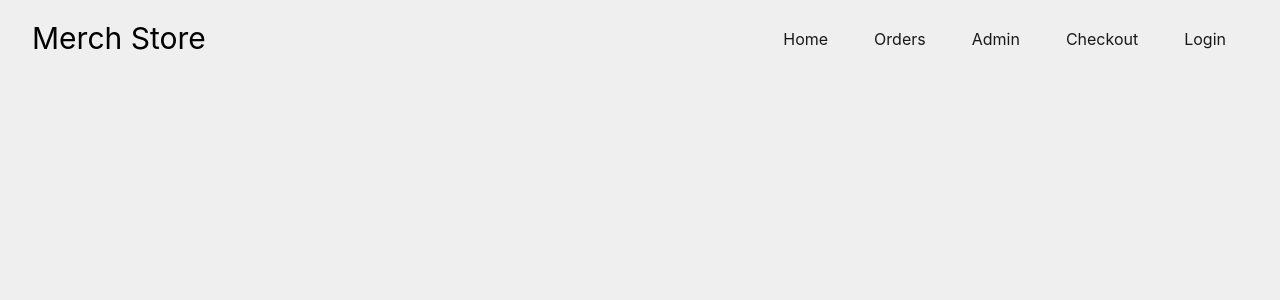
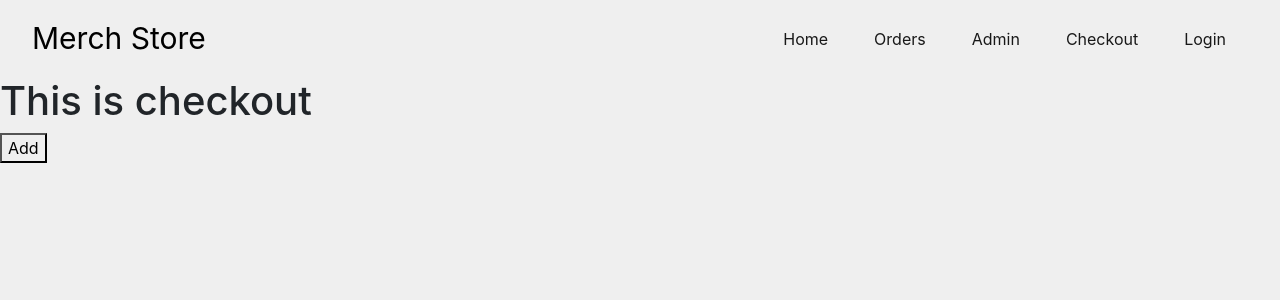
Before and after one commit to RudroMajumder/MerchStoreClient, a React (Create React App) app: page /checkout/1 in a window 1280 px wide. Shown: the top 300 px of the page. Built offline with nearby package versions, Linux system fonts and the light colour scheme; no server answers.

Commit message:
checkout half done

```diff
--- a/src/App.js
+++ b/src/App.js
@@ -13,6 +13,8 @@ import Home from './components/Home/Home';
 import Login from './components/Login/Login';
 import { createContext } from 'react';
 import { useState } from 'react';
+import PrivateRoute from './components/Login/PrivateRoute';
+import Checkout from './components/Checkout/Checkout';
 
 export const UserContext = createContext();
 
@@ -42,6 +44,9 @@ function App() {
           <Route path="/login">
             <Login></Login>
           </Route>
+          <Route path="/checkout/:_id">
+            <Checkout></Checkout>
+          </Route>
         </Switch>
       </Router>
     </UserContext.Provider>
--- a/src/components/Admin/ManageProducts.js
+++ b/src/components/Admin/ManageProducts.js
@@ -18,7 +18,6 @@ const ManageProducts = () => {
     },[])
     return (
         <div>
-            {/* <Sidebar></Sidebar> */}
             <Table striped bordered hover  className="w-75" style={{position: "fixed", top: "10%", left: "20%"}}>
                 <thead>
                     <tr>
--- /dev/null
+++ b/src/components/Checkout/Checkout.js
@@ -0,0 +1,44 @@
+import React, { useEffect, useState } from 'react';
+import { Table } from 'react-bootstrap';
+import { useContext } from 'react';
+import { UserContext } from '../../App';
+import { useParams } from 'react-router-dom';
+
+const Checkout = () => {
+    const {_id} = useParams();
+    // const _id = {_id};
+    console.log(_id)
+    const [cart,setCart] = useState({});
+    const [loggedInUser, setLoggedInUser] = useContext(UserContext);
+
+    useEffect(()=>{
+        fetch('http://localhost:5000/product/'+_id)
+        .then( res => res.json())
+        .then( data => setCart(data))
+        },[])
+
+
+
+    const addToCart =()=>{
+        console.log(cart)
+        console.log(loggedInUser)
+        const orderDetails = { ...loggedInUser, ...cart};
+        console.log(orderDetails);
+        fetch('http://localhost:5000/addOrder',{
+            method:"POST",
+            headers:{'Content-Type': 'application/json'},
+            body:JSON.stringify(orderDetails)
+        })
+        .then( res => res.json())
+        .then( data => console.log(data))
+    }
+    Object.keys(cart).length && console.log(cart)
+    return (
+        <div>
+            <h1> This is checkout </h1>
+            <button onClick={addToCart}> Add</button>
+        </div>
+    );
+}
+
+export default Checkout;
--- a/src/components/Home/Product.js
+++ b/src/components/Home/Product.js
@@ -1,19 +1,41 @@
-import React from 'react';
+import React, { useEffect } from 'react';
 import { useState } from 'react';
 import { FaCartPlus } from "react-icons/fa";
+import { useContext } from 'react';
+import { UserContext } from '../../App';
+import { useHistory } from 'react-router-dom';
+import Checkout from '../Checkout/Checkout';
+
 const Product = (props) => {
     const {name,img_url,price,_id} = props.product;
     const [cart,setCart] = useState({});
-    const addToCart = () =>{
-        const productId = name;
-        console.log(productId);
+    const [loggedInUser, setLoggedInUser] = useContext(UserContext);
 
-        fetch('http://localhost:5000/productById',{
+    const addToCart =()=>{
+        const addedProduct = {
+            productName: name,
+            productPrice: price,
+            id: _id,
+            quantity:1
+        };
+        const orderDetails = { ...loggedInUser,...addedProduct};
+        setCart(addedProduct);
+
+        fetch('http://localhost:5000/addOrder',{
             method:"POST",
             headers:{'Content-Type': 'application/json'},
-            body:JSON.stringify(productId)
+            body:JSON.stringify(orderDetails)
         })
+        .then( res => res.json())
+        .then( data => console.log(data))
     }
+    Object.keys(cart).length && console.log(cart)
+    const history = useHistory()
+
+    const handleAddOrder = (id) =>{
+        history.push(`/checkout/${id}`);
+    }
+
 
 
     return (
@@ -27,7 +49,7 @@ const Product = (props) => {
                 </div>
                 <div className="card-footer d-flex justify-content-between">
                     <h4>${price}</h4>
-                    <button className="btn" onClick={addToCart}> <FaCartPlus/>  Add to cart </button>
+                    <button className="btn" onClick={()=>handleAddOrder(_id)}> <FaCartPlus/>  Add to cart </button>
                 </div>
             </div>
         </div>
--- /dev/null
+++ b/src/components/Login/PrivateRoute.js
@@ -0,0 +1,28 @@
+
+import React from 'react';
+import { Route, Redirect } from 'react-router-dom';
+import { useContext } from 'react';
+import { UserContext } from '../../App';
+
+const PrivateRoute = ({children, ...rest}) => {
+    const [loggedInUser, setLoggedInUser] = useContext(UserContext);
+    return (
+        <Route
+      {...rest}
+      render={({ location }) =>
+        loggedInUser.email ? (
+          children
+        ) : (
+          <Redirect
+            to={{
+              pathname: "/login",
+              state: { from: location }
+            }}
+          />
+        )
+      }
+    />
+    );
+};
+
+export default PrivateRoute;
```
